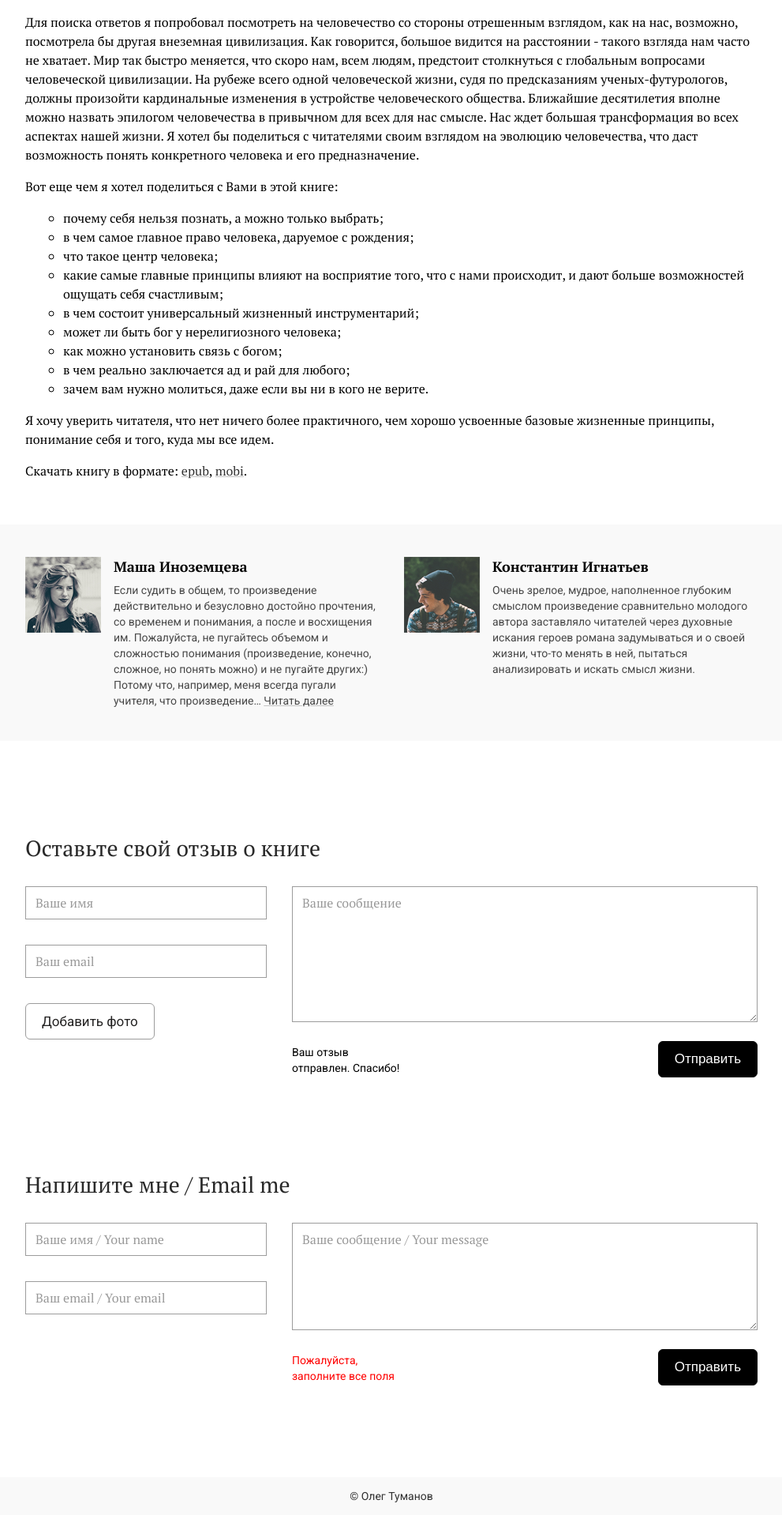
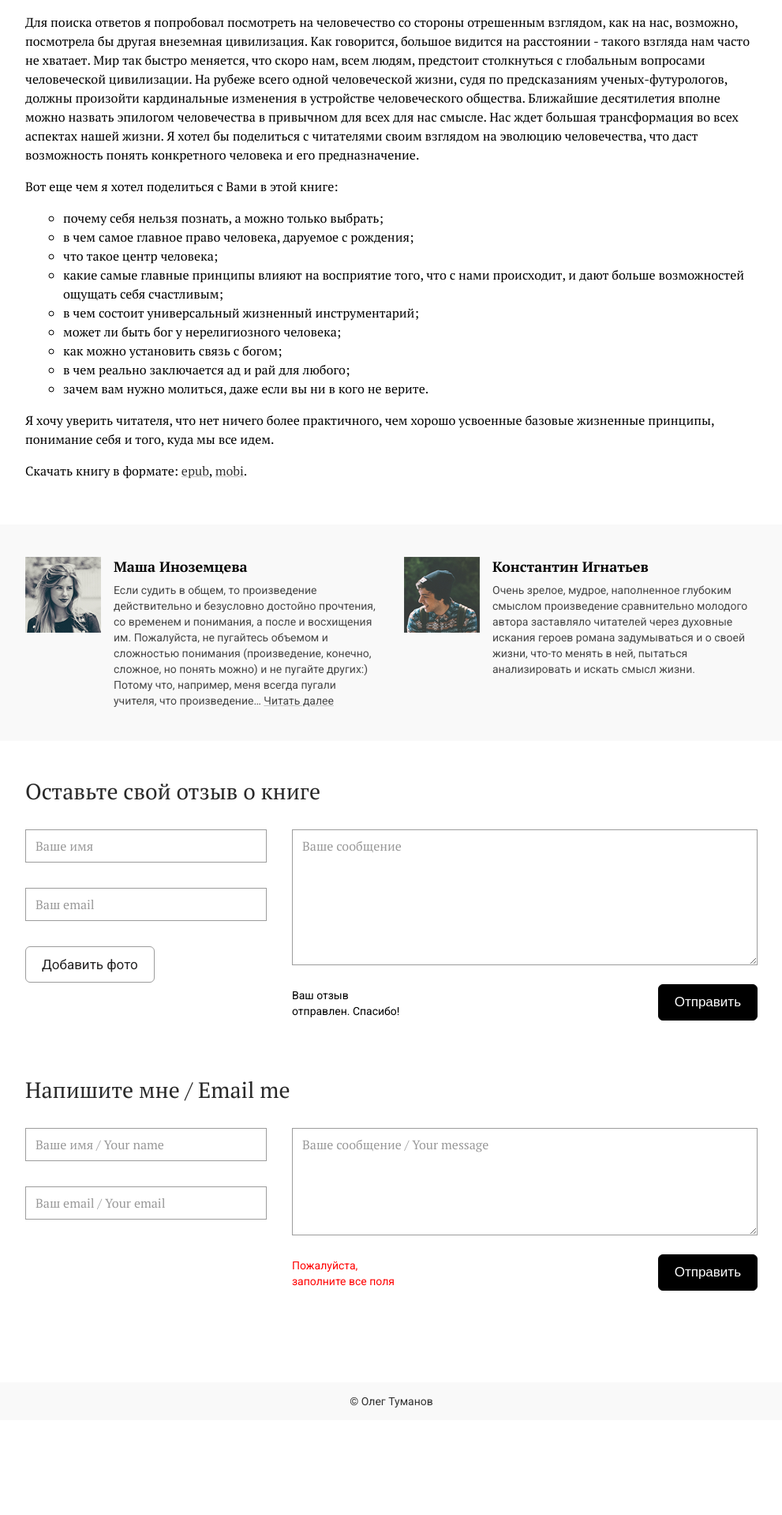
Before and after one commit to thybzi/otbook, a Jekyll site: the page built from book.md, in a window 1280 px wide. Shown: the part 1344-3262 px from the top of the page at 79% size, without its empty margins (144-1135 px from the left). Built offline with Jekyll 4.4.1, drawn with Linux system fonts in a browser that asks for light colours; after the commit the page ends 3142 px from its top, so only the background shows below that.

Commit message:
Change form top offsets

```diff
--- a/assets/styles/main.css
+++ b/assets/styles/main.css
@@ -303,6 +303,8 @@ body {
       vertical-align: top; }
   @media screen and (max-width: 599px) {
     .form {
+      margin-top: 24px; }
+    .form + .form {
       margin-top: 32px; }
     .form h1 {
       font-size: 20px;
@@ -338,8 +340,10 @@ body {
       margin-bottom: 24px; } }
   @media screen and (min-width: 960px) {
     .form {
-      margin-top: 120px;
+      margin-top: 48px;
       padding-left: 338px; }
+    .form + .form {
+      margin-top: 72px; }
     .form h1 {
       margin-left: -338px;
       font-size: 28px;
```
Also changed, not shown: _src/styles/main/form.scss (+9 -1 lines).
